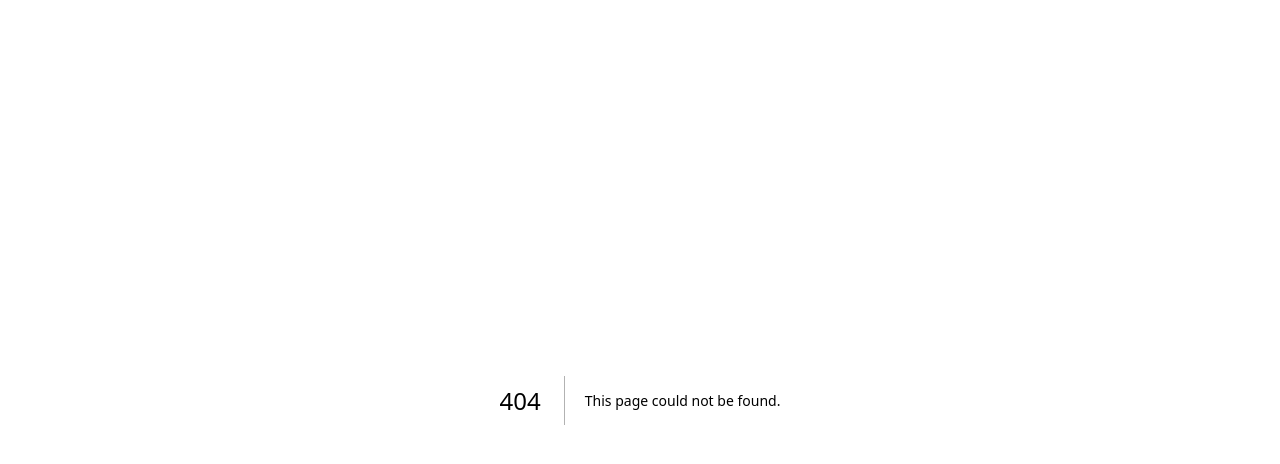
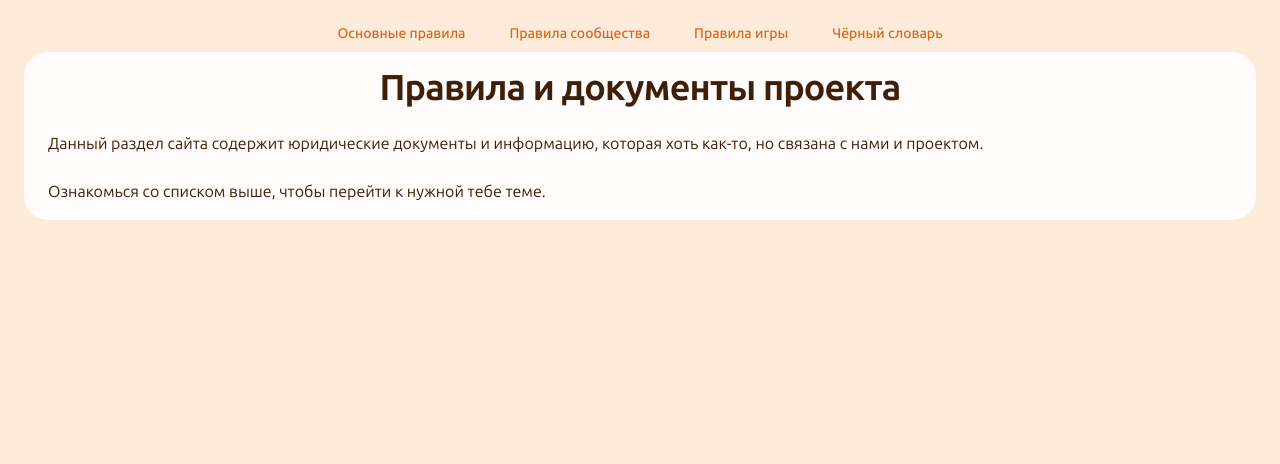
Before and after one commit to MiraZT/fary-site, a Next.js app in the folder frontend/: page /legal in a window 1280 px wide. Before the commit this address had no page. Shown: the top 464 px of the page. Built offline with nearby package versions, Linux system fonts and the light colour scheme; a web font is replaced by a local one.

Commit message:
frontend: update `/legal` route info and add default outlet to that

```diff
--- a/frontend/app/(landing)/page.tsx
+++ b/frontend/app/(landing)/page.tsx
@@ -45,6 +45,13 @@ export default function Home() {
           height={156}
           priority
         />
+
+        <Button variant={"link"} className="absolute top-4 right-4 opacity-60" asChild>
+            <a href={'/legal'} target="_blank">
+              Перейти к документам
+            </a>
+          </Button>
+
         <div
           className="max-w-[450px] px-4 py-2 rounded-md text-center"
           style={{
--- a/frontend/app/legal/layout.tsx
+++ b/frontend/app/legal/layout.tsx
@@ -1,3 +1,25 @@
+import { Button } from "@/shared/components/ui/button";
+
+const links = [
+  {
+    name: "Основные правила",
+    href: "terms",
+  },
+  {
+    name: "Правила сообщества",
+    href: "community",
+  },
+  {
+    name: "Правила игры",
+    href: "game",
+  },
+
+  {
+    name: "Чёрный словарь",
+    href: "black-dictionary",
+  },
+];
+
 export default function RootLayout({
   children,
 }: Readonly<{
@@ -5,9 +27,19 @@ export default function RootLayout({
 }>) {
   return (
     <main className="px-6 py-4">
-      <div className="flex flex-col px-6 py-4 gap-6 bg-sidebar rounded-xl">
+      <nav className="flex gap-3 flex-wrap items-start justify-center text-center">
+        {links.map(({ name, href }, index) => (
+          <Button key={index} variant={"link"} asChild>
+            <a href={href} target="_blank">
+              {name}
+            </a>
+          </Button>
+        ))}
+        </nav>
+
+      <section className="flex flex-col px-6 py-4 gap-6 bg-sidebar rounded-xl">
         {children}
-      </div>
+      </section>
     </main>
   );
 }
--- /dev/null
+++ b/frontend/app/legal/page.md
@@ -0,0 +1,5 @@
+# Правила и документы проекта
+
+Данный раздел сайта содержит юридические документы и информацию, которая хоть как-то, но связана с нами и проектом.
+
+Ознакомься со списком выше, чтобы перейти к нужной тебе теме.
```
